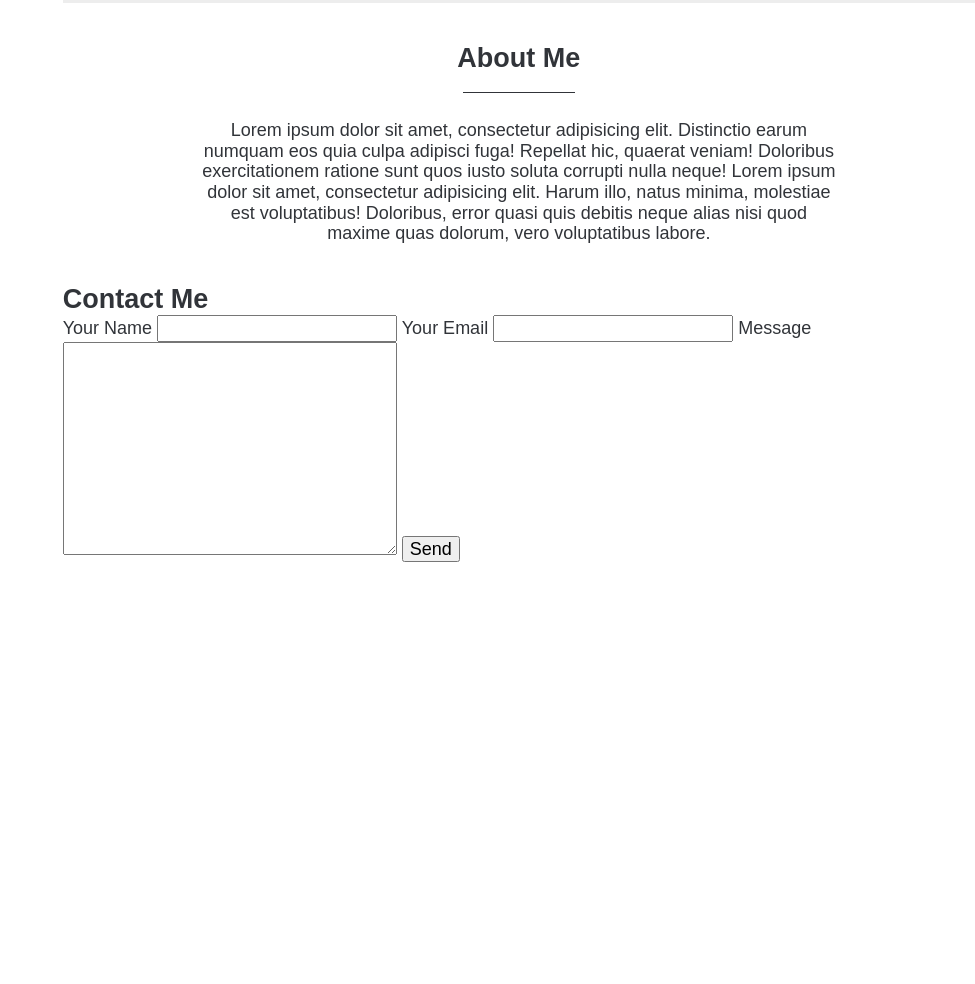
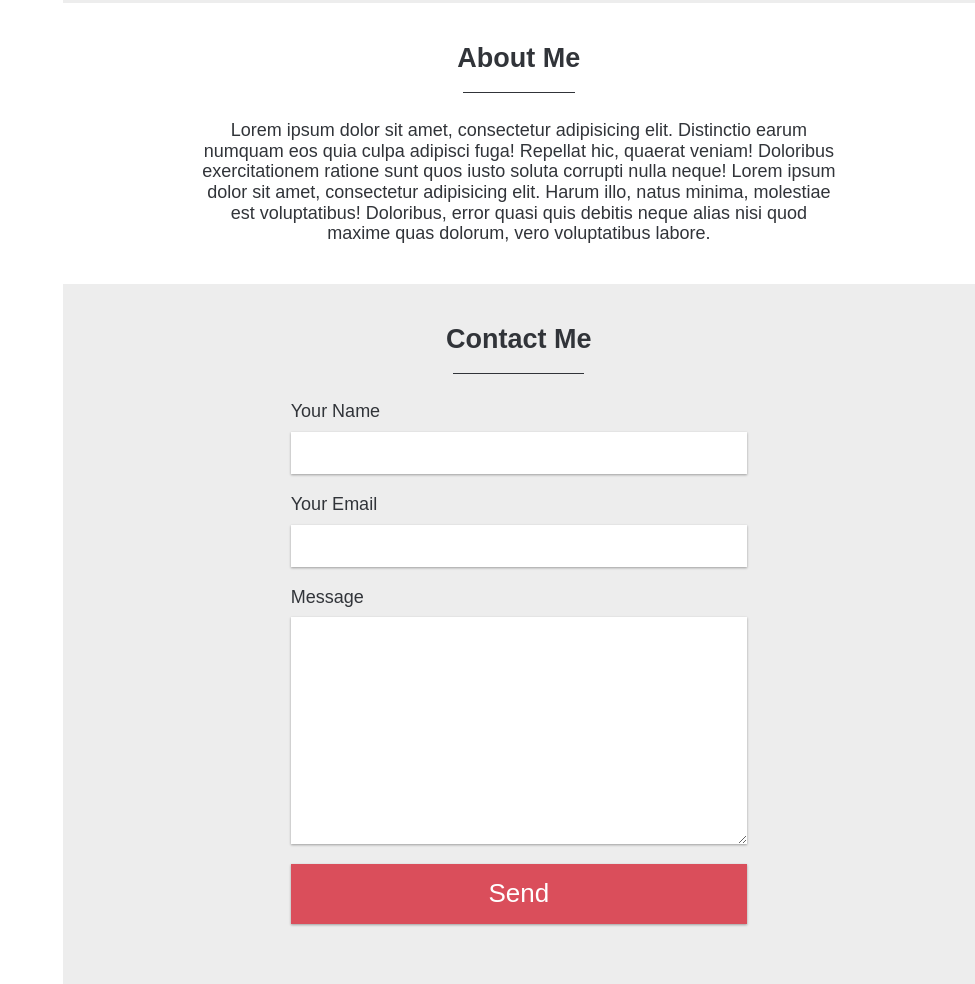
Before and after one commit to zachnagatani/personal, a website: page app/index.html in a window 1280 px wide. Shown: the part 817-1801 px from the top of the page, without its empty margins (305-1280 px from the left). Before the commit the page ends 1379 px from the top, so only its background shows below. Drawn offline with nearby package versions, Linux system fonts and the light colour scheme; files that its build step writes are made by us from their sources.

Commit message:
Contact Styles

```diff
--- a/app/index.html
+++ b/app/index.html
@@ -61,6 +61,7 @@
       <section class="section section--about" id="about">
         <h2 class="section__heading">About Me</h2>
         <hr class="hr--about">
+
         <p class="section__copy">
           Lorem ipsum dolor sit amet, consectetur adipisicing elit. Distinctio earum numquam eos quia culpa adipisci fuga! Repellat hic, quaerat veniam! Doloribus exercitationem ratione sunt quos iusto soluta corrupti nulla neque!
           Lorem ipsum dolor sit amet, consectetur adipisicing elit. Harum illo, natus minima, molestiae est voluptatibus! Doloribus, error quasi quis debitis neque alias nisi quod maxime quas dolorum, vero voluptatibus labore.
@@ -69,22 +70,17 @@
 
       <section class="section section--contact" id="contact">
         <h2 class="section__heading">Contact Me</h2>
+        <hr class="hr--contact">
 
         <form action="POST" class="form">
-          <label>
-            Your Name
-            <input class="form__input" type="text" name="name" id="name">
-          </label>
+          <label class="form__label" for="name">Your Name</label>
+          <input class="form__input" type="text" name="name" id="name">
 
-          <label>
-            Your Email
-            <input class="form__input" type="email" name="email" id="email">
-          </label>
+          <label class="form__label" for="email">Your Email</label>
+          <input class="form__input" type="email" name="email" id="email">
 
-          <label>
-            Message
-            <textarea class="form__textarea" name="message" id="message" cols="30" rows="10"></textarea>
-          </label>
+          <label class="form__label" for="message">Message</label>
+          <textarea class="form__textarea" name="message" id="message" cols="30" rows="10"></textarea>
 
           <input class="form__btn" type="submit" value="Send">
         </form>
--- a/app/styles/content/about.scss
+++ b/app/styles/content/about.scss
@@ -1,10 +1,7 @@
 @import 'variables.scss';
 
 .section--about {
-    padding: 40px 0;
-    display: flex;
-    flex-direction: column;
-    align-items: center;
+    @include section-setup();
     text-align: center;
 }
 
--- /dev/null
+++ b/app/styles/content/contact.scss
@@ -0,0 +1,55 @@
+@import 'variables.scss';
+
+.section--contact {
+    @include section-setup();
+    background: $color--bg;
+}
+
+.hr--contact {
+    width: 131px;
+}
+
+.form {
+    display: flex;
+    flex-direction: column;
+}
+
+.form__input, .form__textarea, .form__btn {
+    border: none;
+    margin-bottom: 20px;
+    @include box-shadow();
+}
+
+.form__input:focus, .form__textarea:focus, .form__btn:focus {
+    outline: 2px solid $color--text;
+}
+
+.form__label {
+    margin-bottom: 10px;
+}
+
+.form__input {
+    height: 40px;
+}
+
+.form__textarea {
+    padding: 10px;
+}
+
+.form__btn {
+    height: 60px;
+    background: $color--accent;
+    color: #fff;
+    font-size: 26px;
+    cursor: pointer;
+}
+
+.form__btn:hover {
+    box-shadow: none;
+}
+
+@media (min-width: 768px) {
+    .form {
+        width: 50%;
+    }
+}
--- a/app/styles/main.scss
+++ b/app/styles/main.scss
@@ -6,3 +6,4 @@
 @import 'content/main.scss';
 @import 'content/portfolio.scss';
 @import 'content/about.scss';
+@import 'content/contact.scss';
--- a/app/styles/variables.scss
+++ b/app/styles/variables.scss
@@ -11,3 +11,10 @@ $font--copy-size: 18px;
 @mixin box-shadow() {
     box-shadow: 0 1px 3px rgba(0,0,0,0.12), 0 1px 2px rgba(0,0,0,0.24);
 }
+
+@mixin section-setup() {
+    padding: 40px 0;
+    display: flex;
+    flex-direction: column;
+    align-items: center;
+}
```
